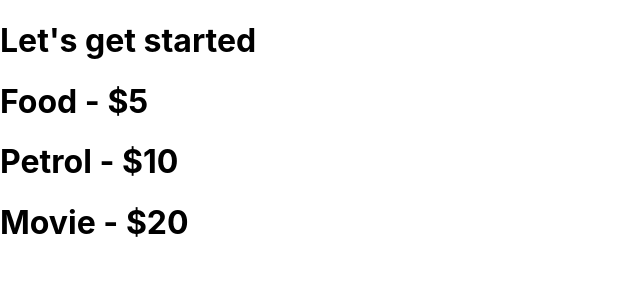
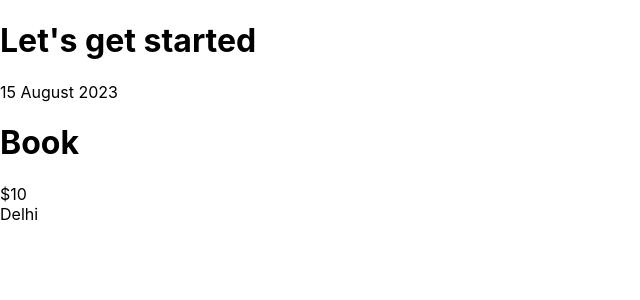
Before and after one commit to ysagar558/ReactDisplayTaskSharpener, a React (Create React App) app: page / in a window 1280 px wide. Shown: the top 300 px of the page, without its empty margins (0-640 px from the left). Built offline with nearby package versions, Linux system fonts and the light colour scheme.

Commit message:
component with exoense location

```diff
--- a/src/components/ExpenseItem.js
+++ b/src/components/ExpenseItem.js
@@ -1,9 +1,12 @@
 function ExpenseItem(){
     return (
         <div>
-            <h1>Food - $5</h1>
-            <h1>Petrol - $10</h1>
-            <h1>Movie - $20</h1>
+            <div>15 August 2023</div>
+            <div>
+                <h1>Book</h1>
+            </div>
+            <div>$10</div>
+            <div>Delhi</div>
         </div>
     )
 }
```
